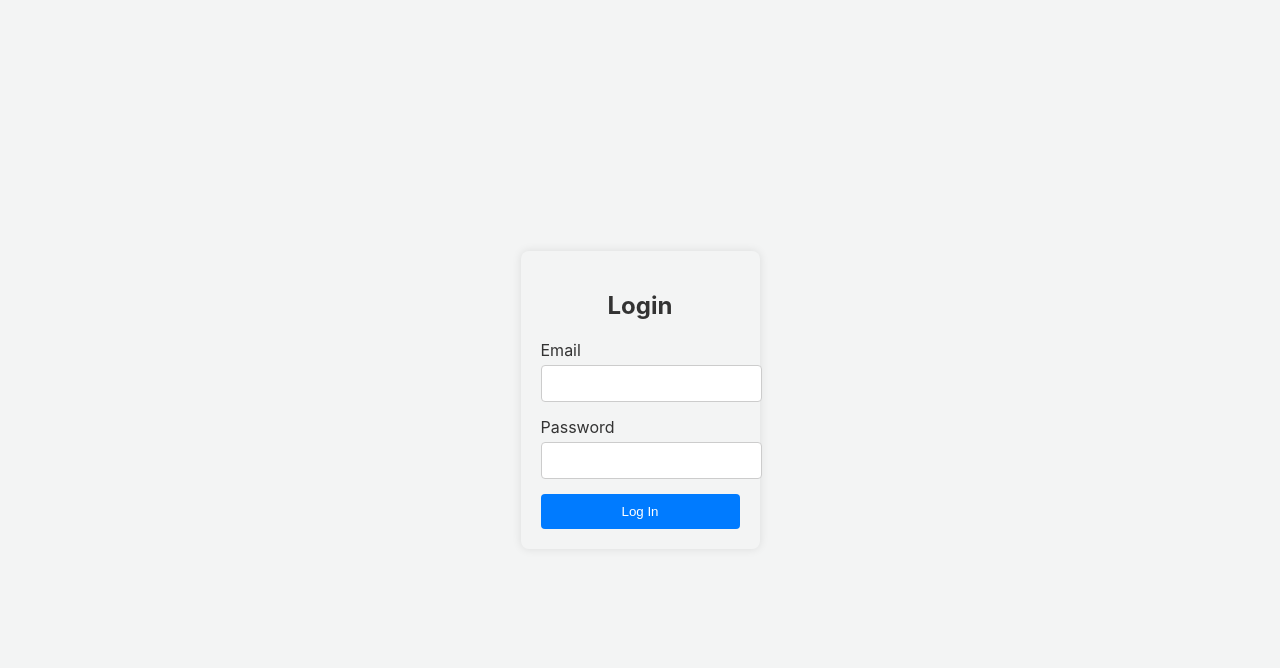
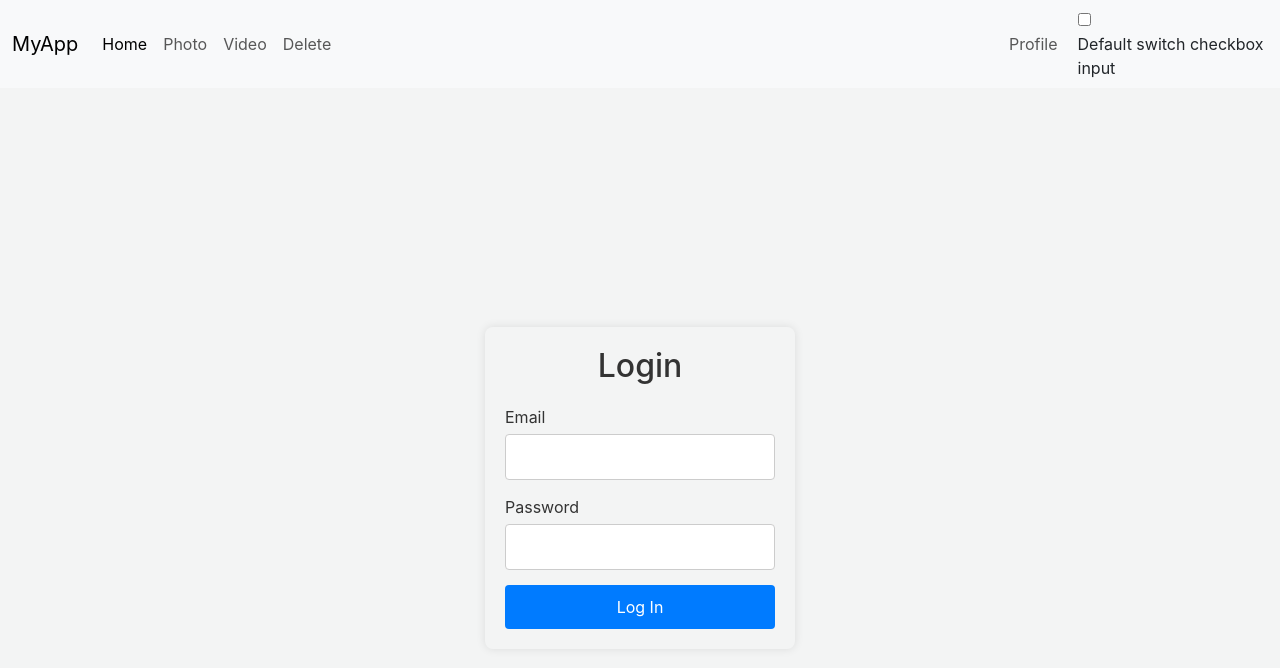
Before and after one commit to Harshchitaliya/cloude-storage, a React (Create React App) app: page / in a window 1280 px wide. Shown: the top 668 px of the page. Built offline with nearby package versions, Linux system fonts and the light colour scheme.

Commit message:
add a nav

```diff
--- a/package.json
+++ b/package.json
@@ -9,6 +9,7 @@
     "firebase": "^10.13.1",
     "react": "^18.3.1",
     "react-dom": "^18.3.1",
+    "react-router-dom": "^6.26.1",
     "react-scripts": "5.0.1",
     "web-vitals": "^2.1.4"
   },
--- a/public/index.html
+++ b/public/index.html
@@ -24,6 +24,7 @@
       work correctly both with client-side routing and a non-root public URL.
       Learn how to configure a non-root public URL by running `npm run build`.
     -->
+    <link href="https://cdn.jsdelivr.net/npm/bootstrap@5.3.3/dist/css/bootstrap.min.css" rel="stylesheet" integrity="sha384-QWTKZyjpPEjISv5WaRU9OFeRpok6YctnYmDr5pNlyT2bRjXh0JMhjY6hW+ALEwIH" crossorigin="anonymous">
     <title>React App</title>
   </head>
   <body>
@@ -39,5 +40,6 @@
       To begin the development, run `npm start` or `yarn start`.
       To create a production bundle, use `npm run build` or `yarn build`.
     -->
+    <script src="https://cdn.jsdelivr.net/npm/bootstrap@5.3.3/dist/js/bootstrap.bundle.min.js" integrity="sha384-YvpcrYf0tY3lHB60NNkmXc5s9fDVZLESaAA55NDzOxhy9GkcIdslK1eN7N6jIeHz" crossorigin="anonymous"></script>
   </body>
 </html>
--- a/src/App.js
+++ b/src/App.js
@@ -1,9 +1,16 @@
 import LoginForm from './components/login';
 import './App.css';
+import NavBar from './components/Navbar';
+import { useState } from 'react';
+
 
 function App() {
+
+
   return (
+
     <>
+    <NavBar />
     <LoginForm/>
 
     </>
--- /dev/null
+++ b/src/components/Navbar.js
@@ -0,0 +1,52 @@
+import React from 'react';
+
+const NavBar = () => {
+  return (
+    <>
+    <nav className="navbar navbar-expand-lg bg-body-tertiary">
+      <div className="container-fluid">
+        <a className="navbar-brand" href="/">MyApp</a>
+        <button
+          className="navbar-toggler"
+          type="button"
+          data-bs-toggle="collapse"
+          data-bs-target="#navbarNav"
+          aria-controls="navbarNav"
+          aria-expanded="false"
+          aria-label="Toggle navigation"
+        >
+          <span className="navbar-toggler-icon"></span>
+        </button>
+        <div className="collapse navbar-collapse" id="navbarNav">
+          <ul className="navbar-nav me-auto mb-2 mb-lg-0">
+            <li className="nav-item">
+              <a className="nav-link active" aria-current="page" href="/">Home</a>
+            </li>
+            <li className="nav-item">
+              <a className="nav-link" href="/photo">Photo</a>
+            </li>
+            <li className="nav-item">
+              <a className="nav-link" href="/video">Video</a>
+            </li>
+            <li className="nav-item">
+              <a className="nav-link" href="/delete">Delete</a>
+            </li>
+          </ul>
+          <ul className="navbar-nav">
+            <li className="nav-item">
+              <a className="nav-link" href="/profile">Profile</a>
+            </li>
+          </ul>
+        </div>
+      </div>
+        <div className="htmlhtmlForm-check htmlForm-switch">
+            <input className="htmlForm-check-input" type="checkbox" role="switch" id="flexSwitchCheckDefault"/>
+            <label className="htmlForm-check-label" htmlFor="flexSwitchCheckDefault">Default switch checkbox input</label>
+        </div>
+    </nav>
+
+  </>
+  );
+};
+
+export default NavBar;
```
Also changed, not shown: 1 other file (tests, documents, lock files or other folders).
